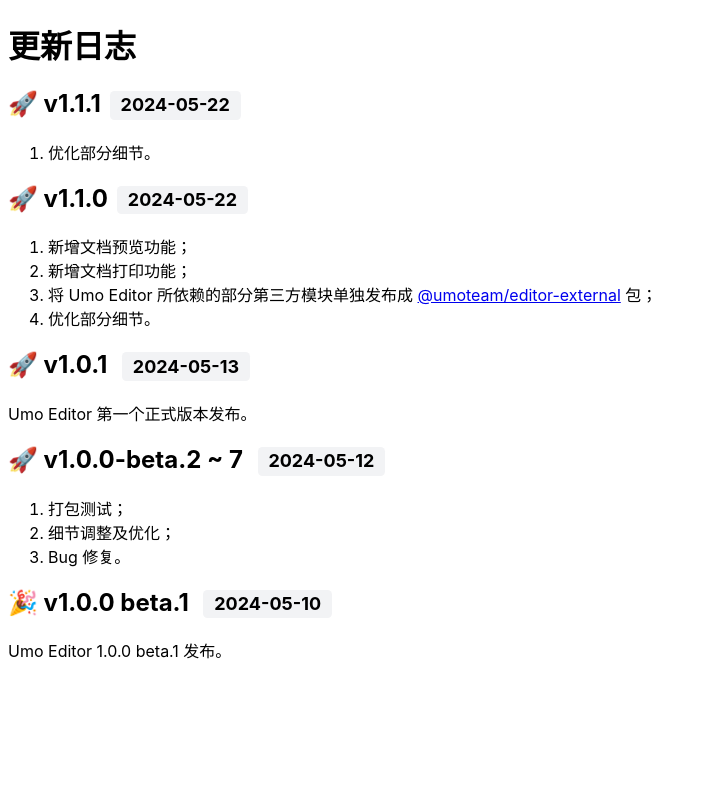
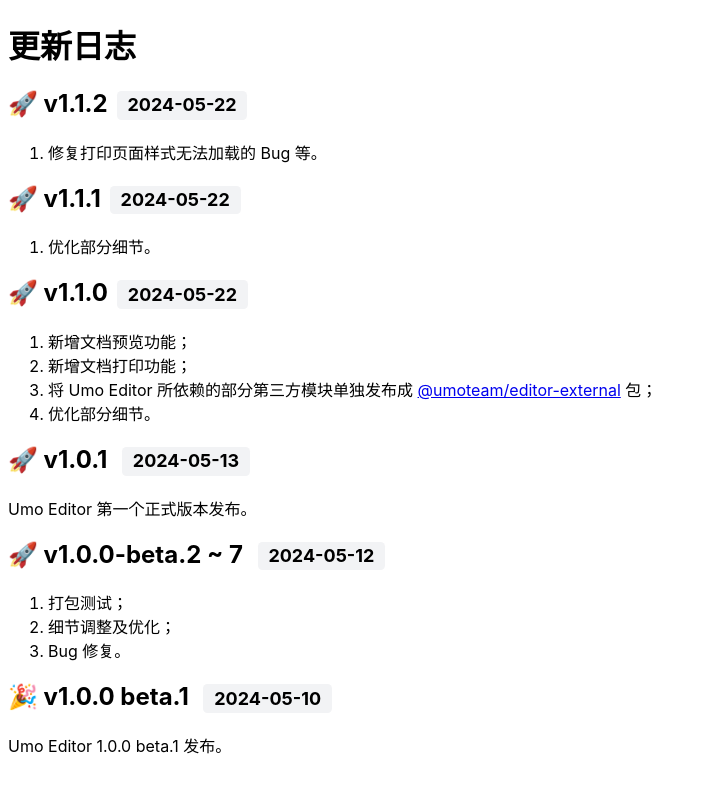
Before and after one commit to umodoc/docs, a Next.js app: page /docs/guide/changelog in a window 1280 px wide. Shown: the top 792 px of the page, without its empty margins (0-705 px from the left). Built offline with nearby package versions, Linux system fonts and the light colour scheme.

Commit message:
添加 v1.1.2 更新日志

```diff
--- a/pages/docs/guide/changelog.mdx
+++ b/pages/docs/guide/changelog.mdx
@@ -1,6 +1,9 @@
 import { Badge } from '/components/badge'
 
 # 更新日志
+
+## 🚀 v1.1.2<Badge>2024-05-22</Badge>
+1. 修复打印页面样式无法加载的 Bug 等。
 
 ## 🚀 v1.1.1<Badge>2024-05-22</Badge>
 1. 优化部分细节。
```
